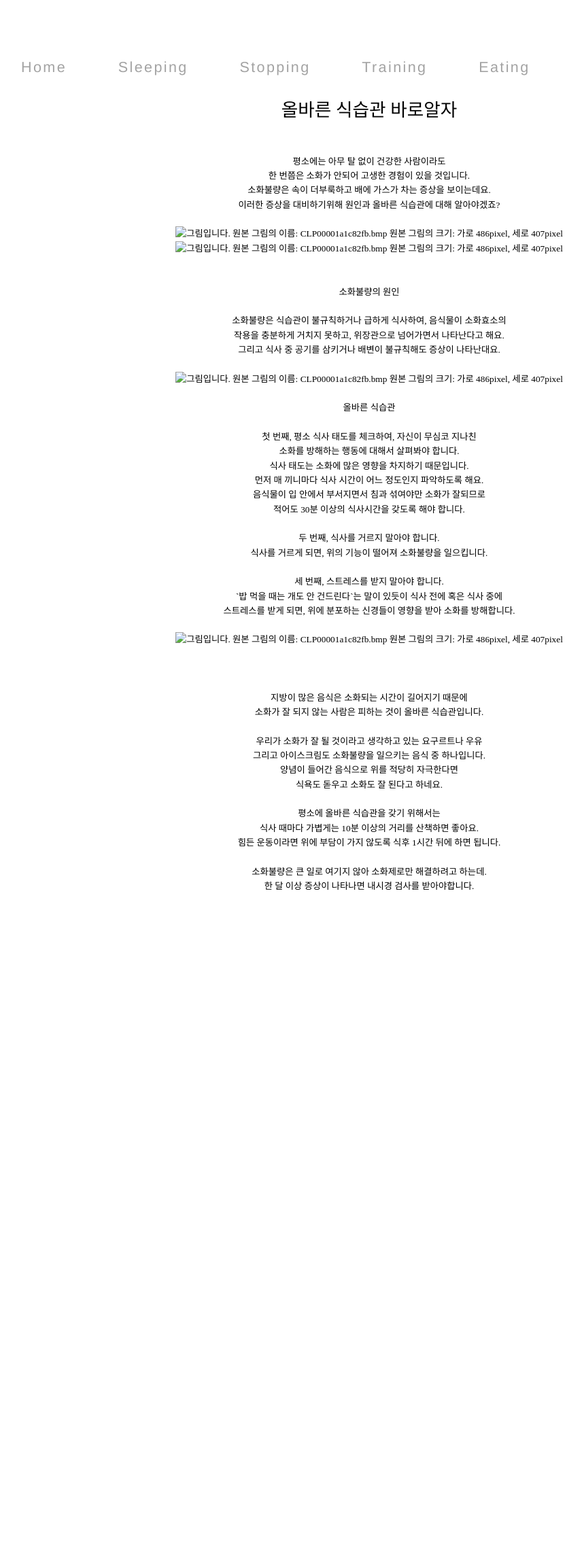
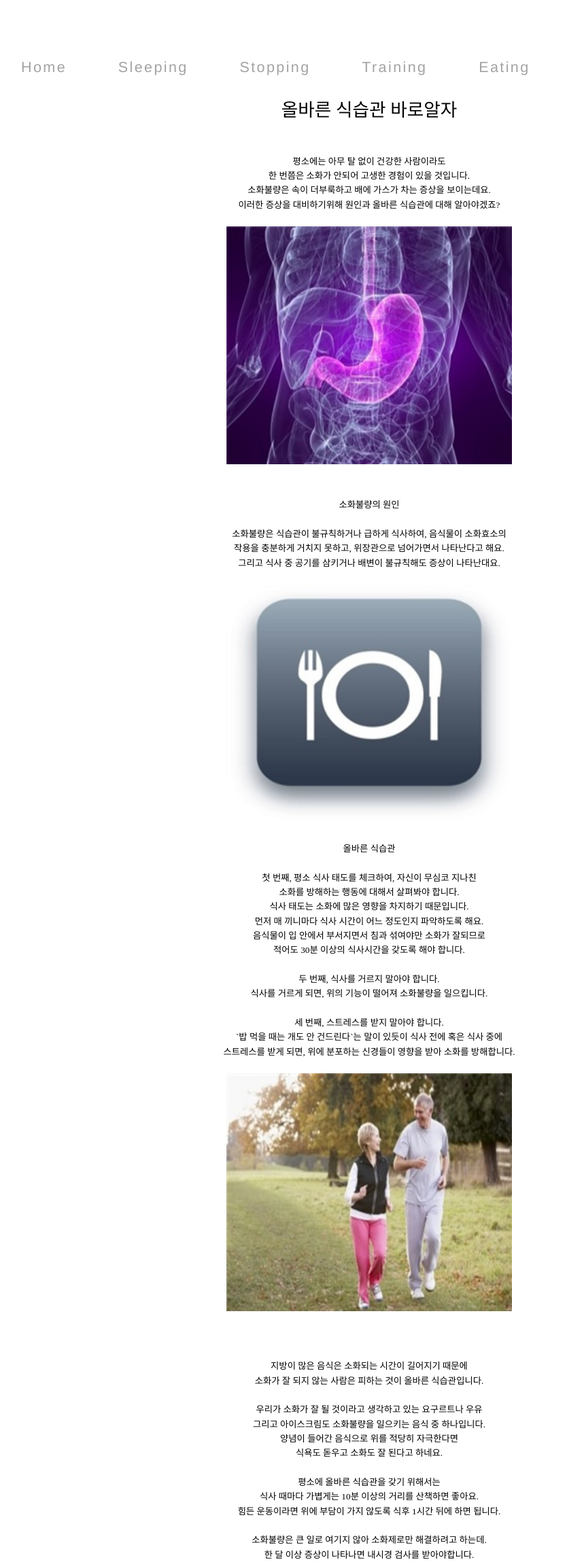
Before and after one commit to kuthealth/kuthealth.github.com, a Jekyll site: the page built from page/eating.html, in a window 1280 px wide. Shown: the whole page at 68% size, without its empty margins (97-956 px from the left). Built offline with Jekyll 4.4.1, drawn with Linux system fonts in a browser that asks for light colours; before the commit the page ends 1314 px from its top, so only the background shows below that.

Commit message:
Update eating.html

```diff
--- a/page/eating.html
+++ b/page/eating.html
@@ -158,10 +158,8 @@ div.HStyle13
 <P CLASS=HStyle0 STYLE='text-align:center;'><SPAN STYLE='font-family:"새굴림"'>이러한 증상을 대비하기위해 원인과 올바른 식습관에 대해 알아야겠죠?</SPAN></P>
 
 <P CLASS=HStyle0 STYLE='text-align:center;'><SPAN STYLE='font-family:"새굴림"'>&nbsp;</SPAN></P>
-<P CLASS=HStyle0 STYLE='text-align:center;'><SPAN STYLE='font-weight:"bold"'><IMG src="src/a.jpg" alt="그림입니다.
-원본 그림의 이름: CLP00001a1c82fb.bmp
-원본 그림의 크기: 가로 486pixel, 세로 407pixel" width="420" height="350" vspace="0" hspace="0" border="0"></SPAN></P>
-<P CLASS=HStyle0 STYLE='text-align:center;'><SPAN STYLE='font-weight:"bold"'><IMG src="src/a.jpg" alt="그림입니다.
+
+<P CLASS=HStyle0 STYLE='text-align:center;'><SPAN STYLE='font-weight:"bold"'><IMG src="../src/10.jpg" alt="그림입니다.
 원본 그림의 이름: CLP00001a1c82fb.bmp
 원본 그림의 크기: 가로 486pixel, 세로 407pixel" width="420" height="350" vspace="0" hspace="0" border="0"></SPAN></P>
 
@@ -181,7 +179,7 @@ div.HStyle13
 
 <P CLASS=HStyle0 STYLE='text-align:center;'><SPAN STYLE='font-family:"새굴림"'>&nbsp;</SPAN></P>
 
-<P CLASS=HStyle0 STYLE='text-align:center;'><SPAN STYLE='font-weight:"bold"'><IMG src="src/20.jpg" alt="그림입니다.
+<P CLASS=HStyle0 STYLE='text-align:center;'><SPAN STYLE='font-weight:"bold"'><IMG src="../src/20.jpg" alt="그림입니다.
 원본 그림의 이름: CLP00001a1c82fb.bmp
 원본 그림의 크기: 가로 486pixel, 세로 407pixel" width="420" height="350" vspace="0" hspace="0" border="0"></SPAN></P>
 
@@ -219,7 +217,7 @@ div.HStyle13
 
 <P CLASS=HStyle0 STYLE='text-align:center;'><SPAN STYLE='font-family:"새굴림"'>&nbsp;</SPAN></P>
 
-<P CLASS=HStyle0 STYLE='text-align:center;'><SPAN STYLE='font-weight:"bold"'><IMG src="src/30.jpg" alt="그림입니다.
+<P CLASS=HStyle0 STYLE='text-align:center;'><SPAN STYLE='font-weight:"bold"'><IMG src="../src/30.jpg" alt="그림입니다.
 원본 그림의 이름: CLP00001a1c82fb.bmp
 원본 그림의 크기: 가로 486pixel, 세로 407pixel" width="420" height="350" vspace="0" hspace="0" border="0"></SPAN></P>
 
```
